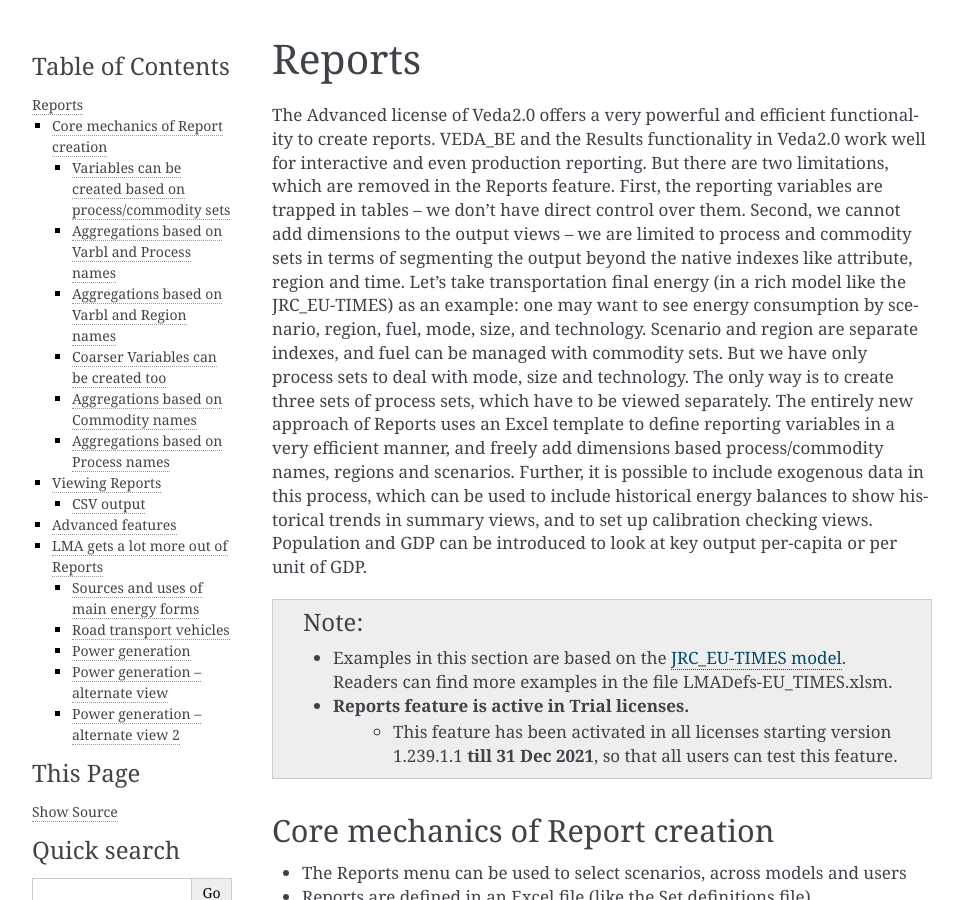
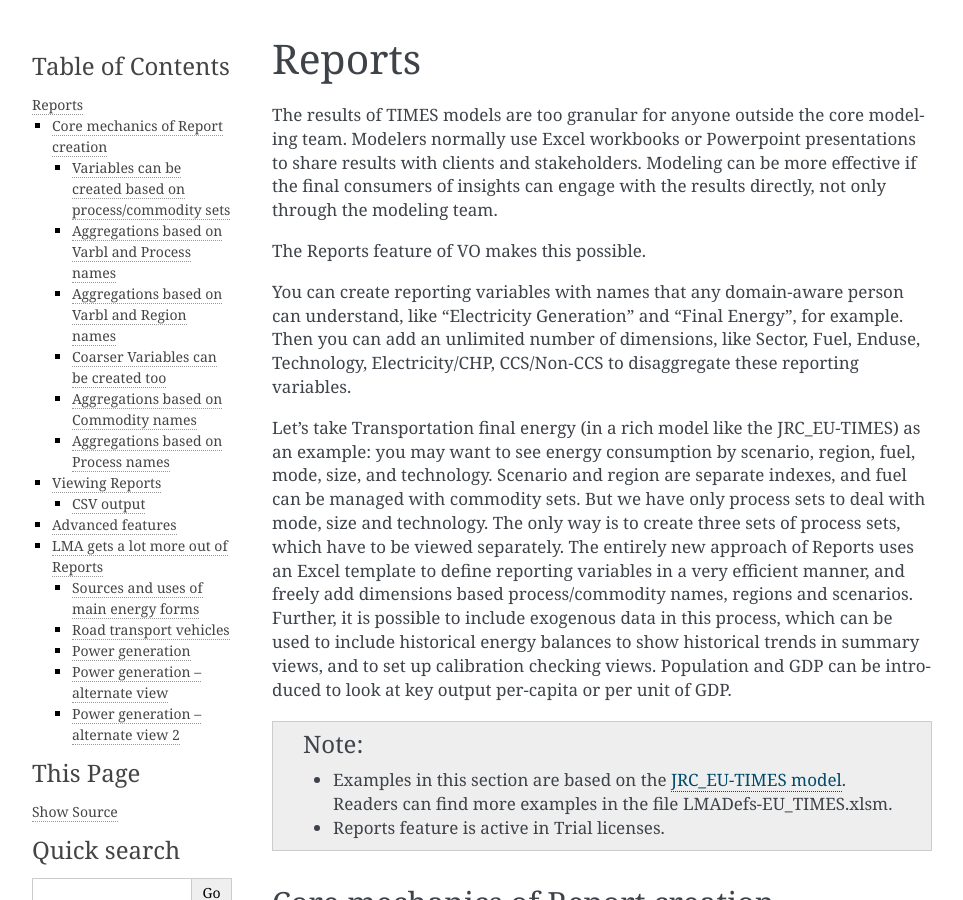
Before and after one commit to kanors-emr/VedaOnline-documentation, a Sphinx documentation site: the page built from source/pages/Reports.rst, in a window 1280 px wide and 900 px high. Shown: the whole window, without its empty margins (148-1111 px from the left). Built offline with Sphinx 7.4.7, drawn with Linux system fonts in a browser that asks for light colours; some of the changed text lies outside the part shown.

Commit message:
minor edit

```diff
--- a/source/pages/Reports.rst
+++ b/source/pages/Reports.rst
@@ -2,11 +2,15 @@
 Reports
 #######
 
-The Advanced license of Veda2.0 offers a very powerful and efficient functionality to create reports. VEDA_BE and the Results functionality in Veda2.0 work
-well for interactive and even production reporting. But there are two limitations, which are removed in the Reports feature.
-First, the reporting variables are trapped in tables – we don’t have direct control over them. Second, we cannot add dimensions to the output views –
-we are limited to process and commodity sets in terms of segmenting the output beyond the native indexes like attribute, region and time.
-Let’s take transportation final energy (in a rich model like the JRC_EU-TIMES) as an example: one may want to see energy consumption by scenario, region, fuel,
+The results of TIMES models are too granular for anyone outside the core modeling team. Modelers normally use Excel workbooks or Powerpoint presentations to share results with clients
+and stakeholders. Modeling can be more effective if the final consumers of insights can engage with the results directly, not only through the modeling team.
+
+The Reports feature of VO makes this possible.
+
+You can create reporting variables with names that any domain-aware person can understand, like "Electricity Generation" and "Final Energy", for example. Then you can
+add an unlimited number of dimensions, like Sector, Fuel, Enduse, Technology, Electricity/CHP, CCS/Non-CCS to disaggregate these reporting variables.
+
+Let’s take Transportation final energy (in a rich model like the JRC_EU-TIMES) as an example: you may want to see energy consumption by scenario, region, fuel,
 mode, size, and technology. Scenario and region are separate indexes, and fuel can be managed with commodity sets. But we have only process sets to deal with mode,
 size and technology. The only way is to create three sets of process sets, which have to be viewed separately.
 The entirely new approach of Reports uses an Excel template to define reporting variables in a very efficient manner, and freely add dimensions
@@ -17,7 +21,6 @@ per-capita or per unit of GDP.
 .. note::
     * Examples in this section are based on the `JRC_EU-TIMES model <https://github.com/KanORS-E4SMA/EU_TIMES_Veda2.0>`_. Readers can find more examples in the file LMADefs-EU_TIMES.xlsm.
     * Reports feature is active in Trial licenses.
-        * This feature has been activated in all licenses starting version 1.239.1.1 **till 31 Dec 2021**, so that all users can test this feature.
 
 
 Core mechanics of Report creation
@@ -75,7 +78,7 @@ Aggregations based on Commodity names
     :width: 600
 
 .. note::
-    Like in INS tables of Veda, subsequent declarations override the previous ones. For example, one may have several different types of oil, named OILxyz. If one wants to track only Oil other, Diesel and Gasoline, then write OIL* | Oil other; OILDST | Diesel; OILGSL | Gasoline, one below the other.
+    Like in INS tables of Veda, subsequent declarations override the previous ones. For example, you may have several different types of oil, named OILxyz. If you want to track only Oil other, Diesel and Gasoline, then write OIL* | Oil other; OILDST | Diesel; OILGSL | Gasoline, one below the other.
 
 Aggregations based on Process names
 ^^^^^^^^^^^^^^^^^^^^^^^^^^^^^^^^^^^
```
